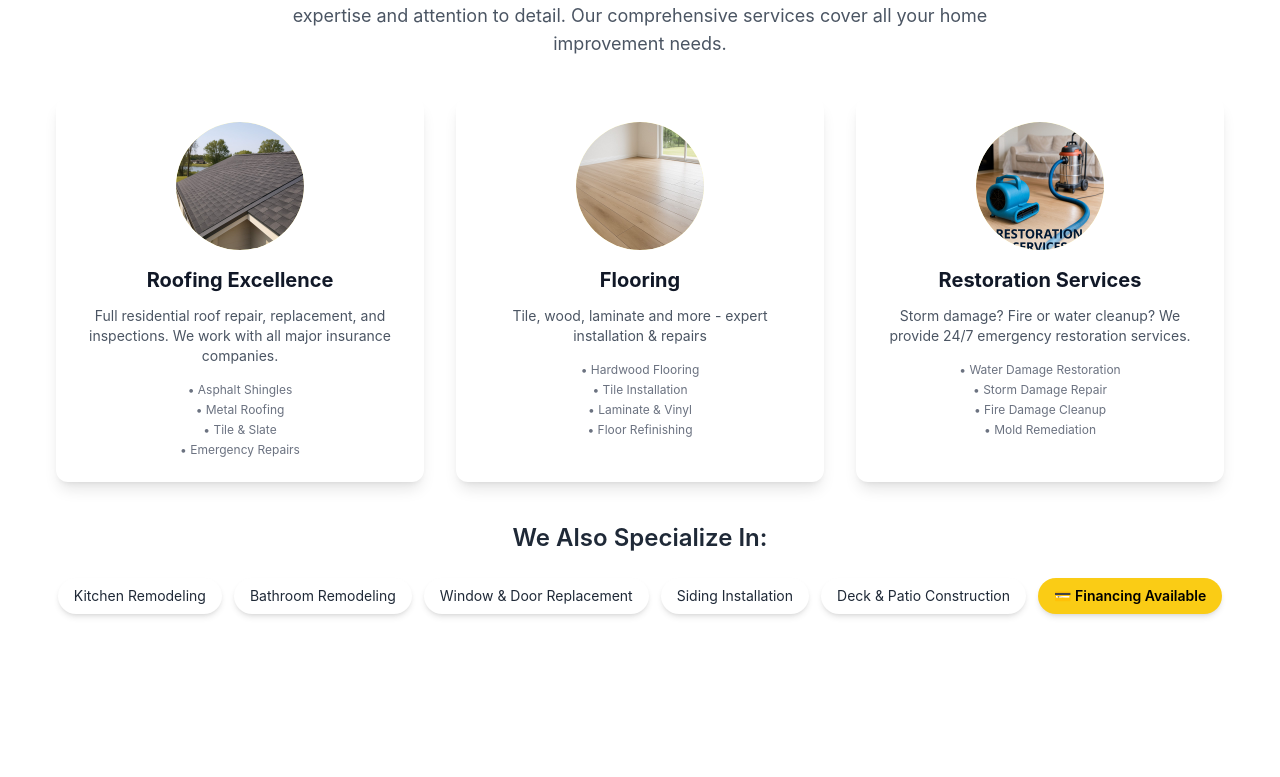
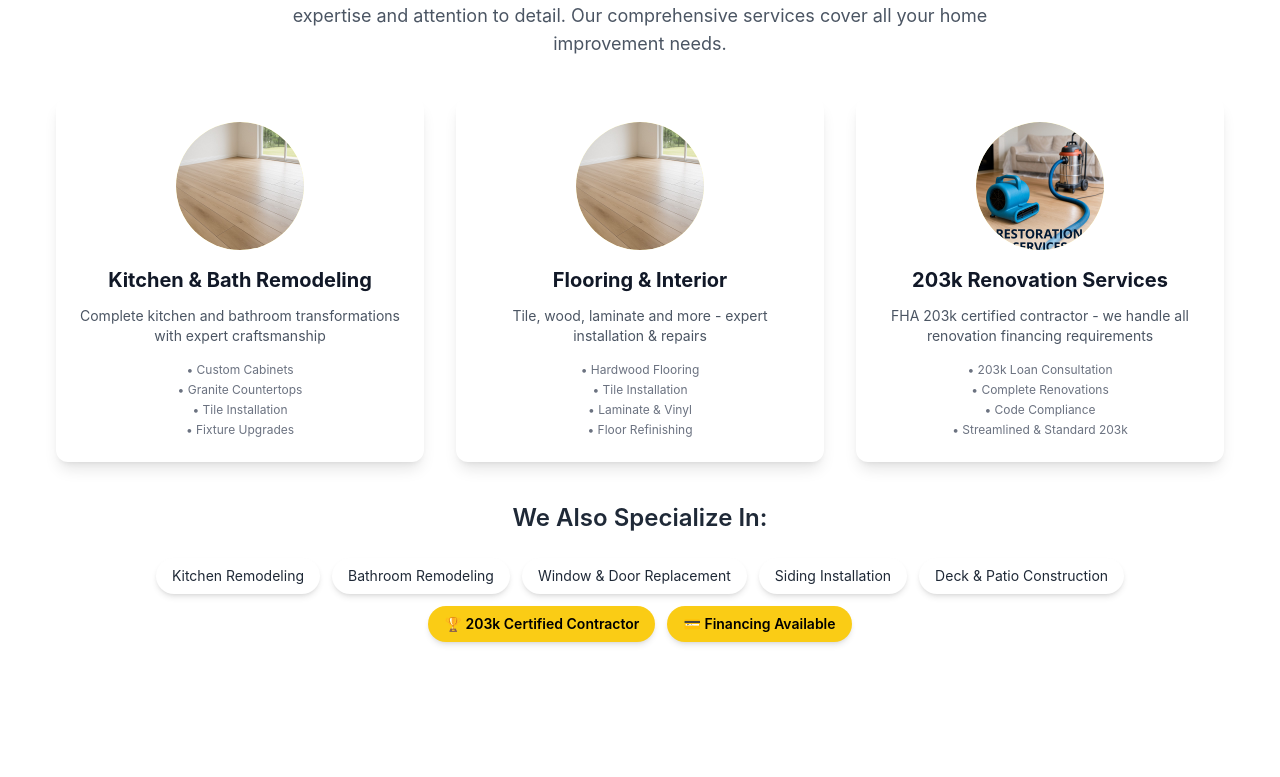
Before and after one commit to dre060/shakcon-properties, a Next.js app: page / in a window 1280 px wide. Shown: the part 1646-2423 px from the top of the page. Built offline with nearby package versions, Linux system fonts and the light colour scheme.

Commit message:
Added Book Appointment section and design updates

```diff
--- a/app/about/page.js
+++ b/app/about/page.js
@@ -65,6 +65,11 @@ export default function AboutPage() {
       icon: "/fcrc.png"
     },
     {
+      title: "203k Renovation Specialist",
+      description: "FHA 203k certified for renovation financing",
+      icon: "/203k.png"
+    },
+    {
       title: "EPA Lead-Safe Certified Firm",
       description: "Certified for safe renovation practices",
       icon: "/lead-safe.png"
@@ -94,6 +99,9 @@ export default function AboutPage() {
             A Florida-certified residential contractor dedicated to transforming homes
             with quality craftsmanship, integrity, and exceptional service throughout Central Florida.
           </p>
+          <div className="mt-6 inline-block bg-yellow-400 text-black px-6 py-3 rounded-full font-semibold">
+            🏆 203k Certified Contractor
+          </div>
         </div>
       </section>
 
@@ -140,6 +148,10 @@ export default function AboutPage() {
                   results that enhance both the beauty and value of your property.
                 </p>
                 <p>
+                  As a 203k certified contractor, we help homebuyers finance their renovation projects through
+                  FHA 203k loans, making home ownership and improvement more accessible.
+                </p>
+                <p>
                   Today, we're proud to be a Florida-certified residential contractor with hundreds of
                   successful projects under our belt. From emergency storm repairs to complete home
                   renovations, we treat every project with the care and attention it deserves.
@@ -151,6 +163,9 @@ export default function AboutPage() {
                 </span>
                 <span className="bg-green-100 text-green-800 px-4 py-2 rounded-full font-semibold">
                   ⭐ 4.8 Star Rating
+                </span>
+                <span className="bg-yellow-100 text-yellow-800 px-4 py-2 rounded-full font-semibold">
+                  🏠 203k Certified
                 </span>
               </div>
             </div>
@@ -217,7 +232,7 @@ export default function AboutPage() {
             </p>
           </div>
 
-          <div className="grid grid-cols-1 md:grid-cols-3 gap-8">
+          <div className="grid grid-cols-1 md:grid-cols-2 lg:grid-cols-4 gap-8">
             {certifications.map((cert, index) => (
               <div
                 key={index}
--- a/app/components/ContactForm.js
+++ b/app/components/ContactForm.js
@@ -18,12 +18,12 @@ export default function ContactForm() {
   const [submitStatus, setSubmitStatus] = useState(null);
 
   const services = [
-    'Roofing',
     'Kitchen Remodeling',
     'Bathroom Renovation',
     'Flooring',
     'Storm Damage Restoration',
     'General Contracting',
+    '203k Renovation',
     'Emergency Repair',
     'Other'
   ];
--- a/app/components/Footer.js
+++ b/app/components/Footer.js
@@ -15,6 +15,7 @@ export default function Footer() {
             <p className="text-gray-400 text-sm mb-4">{COMPANY_INFO.description}</p>
             <div className="flex gap-3">
               <Image src="/fcrc.png" alt="FCRC" width={30} height={30} className="object-contain opacity-70" />
+              <Image src="/203k.png" alt="203k Certified" width={30} height={30} className="object-contain opacity-70" />
               <Image src="/BBB.png" alt="BBB" width={30} height={30} className="object-contain opacity-70" />
             </div>
           </div>
@@ -34,11 +35,11 @@ export default function Footer() {
           <div>
             <h4 className="font-semibold mb-4">Our Services</h4>
             <ul className="space-y-2 text-gray-400 text-sm">
-              <li>Roofing Installation & Repair</li>
               <li>Kitchen Remodeling</li>
               <li>Bathroom Renovation</li>
               <li>Storm Damage Restoration</li>
               <li>General Contracting</li>
+              <li>203k Renovation Specialist</li>
             </ul>
           </div>
 
@@ -54,7 +55,7 @@ export default function Footer() {
         </div>
 
         <div className="border-t border-gray-800 pt-6 text-center text-gray-400 text-sm">
-          <p>&copy; {currentYear} {COMPANY_INFO.name}. All rights reserved. | Licensed & Insured | {COMPANY_INFO.license}</p>
+          <p>&copy; {currentYear} {COMPANY_INFO.name}. All rights reserved. | Licensed & Insured | {COMPANY_INFO.license} | 203k Certified</p>
         </div>
       </div>
     </footer>
--- a/app/components/ServicesGrid.js
+++ b/app/components/ServicesGrid.js
@@ -4,22 +4,22 @@ import Image from 'next/image';
 export default function ServicesGrid() {
   const services = [
     {
-      title: 'Roofing Excellence',
-      description: 'Full residential roof repair, replacement, and inspections. We work with all major insurance companies.',
-      image: '/roofing.jpg',
-      features: ['Asphalt Shingles', 'Metal Roofing', 'Tile & Slate', 'Emergency Repairs']
+      title: 'Kitchen & Bath Remodeling',
+      description: 'Complete kitchen and bathroom transformations with expert craftsmanship',
+      image: '/flooring.jpg',
+      features: ['Custom Cabinets', 'Granite Countertops', 'Tile Installation', 'Fixture Upgrades']
     },
     {
-      title: 'Flooring',
+      title: 'Flooring & Interior',
       description: 'Tile, wood, laminate and more - expert installation & repairs',
       image: '/flooring.jpg',
       features: ['Hardwood Flooring', 'Tile Installation', 'Laminate & Vinyl', 'Floor Refinishing']
     },
     {
-      title: 'Restoration Services',
-      description: 'Storm damage? Fire or water cleanup? We provide 24/7 emergency restoration services.',
+      title: '203k Renovation Services',
+      description: 'FHA 203k certified contractor - we handle all renovation financing requirements',
       image: '/restoration.jpg',
-      features: ['Water Damage Restoration', 'Storm Damage Repair', 'Fire Damage Cleanup', 'Mold Remediation']
+      features: ['203k Loan Consultation', 'Complete Renovations', 'Code Compliance', 'Streamlined & Standard 203k']
     }
   ];
 
@@ -64,6 +64,9 @@ export default function ServicesGrid() {
             <span className="bg-white px-4 py-2 rounded-full shadow-md text-sm">Window & Door Replacement</span>
             <span className="bg-white px-4 py-2 rounded-full shadow-md text-sm">Siding Installation</span>
             <span className="bg-white px-4 py-2 rounded-full shadow-md text-sm">Deck & Patio Construction</span>
+            <span className="bg-yellow-400 text-black px-4 py-2 rounded-full shadow-md text-sm font-semibold">
+              🏆 203k Certified Contractor
+            </span>
             <a
               href="/financing"
               className="bg-yellow-400 text-black px-4 py-2 rounded-full shadow-md text-sm hover:bg-yellow-500 transition-colors duration-300 font-semibold"
--- a/app/config.js
+++ b/app/config.js
@@ -3,7 +3,7 @@ const config = {
   company: {
     name: 'Shakcon Properties',
     tagline: 'For All Your Home Restoration Needs',
-    description: 'Florida-licensed residential contractor serving Central Florida with quality craftsmanship and integrity.',
+    description: 'Florida-licensed residential contractor serving Central Florida with quality craftsmanship and integrity. 203k Renovation Specialist.',
     license: 'CRC1334828',
   },
   contact: {
@@ -38,7 +38,7 @@ const config = {
     'Window & Door Replacement',
     'Siding Installation',
     'Deck & Patio Construction',
-    'Roofing Installation & Repair',
+    '203k Renovation Specialist',
   ],
   stats: {
     projects: '250+',
--- a/app/constants/index.js
+++ b/app/constants/index.js
@@ -2,7 +2,7 @@
 export const COMPANY_INFO = {
   name: 'Shakcon Properties',
   tagline: 'For All Your Home Restoration Needs',
-  description: 'Florida-licensed residential contractor serving Central Florida with quality craftsmanship and integrity.',
+  description: 'Florida-licensed residential contractor serving Central Florida with quality craftsmanship and integrity. 203k Renovation Specialist.',
   license: 'CRC1334828',
 };
 
@@ -33,18 +33,6 @@ export const SERVICE_AREAS = [
 ];
 
 export const SERVICES = [
-  {
-    title: 'Roofing Services',
-    description: 'Complete roofing solutions for your home',
-    features: [
-      'Complete roof replacement',
-      'Roof repair and maintenance',
-      'Storm damage assessment',
-      'Insurance claim assistance',
-      'Leak detection and repair',
-      'Gutter installation'
-    ]
-  },
   {
     title: 'Kitchen Remodeling',
     description: 'Transform your kitchen into a modern masterpiece',
@@ -92,6 +80,18 @@ export const SERVICES = [
       'Deck & patio construction',
       'Interior & exterior painting'
     ]
+  },
+  {
+    title: '203k Renovation Specialist',
+    description: 'FHA 203k certified contractor for renovation financing',
+    features: [
+      '203k loan consultation',
+      'Complete home renovations',
+      'Historic home restoration',
+      'Energy-efficient upgrades',
+      'Code compliance expertise',
+      'Streamlined & Standard 203k'
+    ]
   }
 ];
 
@@ -107,7 +107,7 @@ export const TESTIMONIALS = [
     name: 'Sarah M.',
     location: 'Orlando',
     rating: 5,
-    review: 'Exceptional work on our roof replacement. Professional, timely, and great communication throughout the project. They handled everything with our insurance company.'
+    review: 'Exceptional work on our home renovation. Professional, timely, and great communication throughout the project. They handled everything with our 203k loan.'
   },
   {
     name: 'John D.',
@@ -125,6 +125,7 @@ export const TESTIMONIALS = [
 
 export const CERTIFICATIONS = [
   { name: 'FCRC Registered', image: '/fcrc.png' },
+  { name: '203k Certified', image: '/203k.png' },
   { name: 'Lead Safe Certified', image: '/lead-safe.png' },
   { name: 'BBB Accredited', image: '/BBB.png' }
 ];
--- a/app/services/page.js
+++ b/app/services/page.js
@@ -62,18 +62,18 @@ const services = [
     details: 'As a full-service contractor, we can handle any home improvement project from start to finish, ensuring quality results every time.'
   },
   {
-    title: 'Roofing Services',
-    image: '/roof.jpg',
-    description: 'Complete roofing solutions for your home',
+    title: '203k Renovation Specialist',
+    image: '/project1.jpg',
+    description: 'FHA 203k certified contractor for renovation financing',
     features: [
-      'Complete roof replacement',
-      'Roof repair and maintenance',
-      'Storm damage assessment',
-      'Insurance claim assistance',
-      'Leak detection and repair',
-      'Gutter installation'
+      '203k loan consultation & guidance',
+      'Complete home renovations',
+      'Historic home restoration',
+      'Energy-efficient upgrades',
+      'Code compliance expertise',
+      'Streamlined & Standard 203k projects'
     ],
-    details: 'Our roofing experts have over 15 years of experience working with all types of roofing materials including asphalt shingles, metal roofing, tile, and flat roofs.'
+    details: 'As a 203k certified contractor, we specialize in helping homebuyers finance their renovation projects through FHA 203k loans. We guide you through the entire process from consultation to completion.'
   }
 ];
 
@@ -85,6 +85,9 @@ export default function ServicesPage() {
         <div className="max-w-4xl mx-auto text-center">
           <h1 className="text-5xl font-bold mb-6 animate-fade-in">Our Services</h1>
           <p className="text-xl text-gray-300">Comprehensive Home Improvement Solutions</p>
+          <div className="mt-6 inline-block bg-yellow-400 text-black px-6 py-3 rounded-full font-semibold">
+            🏆 203k Certified Contractor
+          </div>
         </div>
       </section>
 
@@ -94,8 +97,8 @@ export default function ServicesPage() {
           <h2 className="text-3xl font-bold mb-6">What We Offer</h2>
           <p className="text-lg text-gray-600 max-w-3xl mx-auto">
             From emergency repairs to complete home renovations, Shakcon Properties provides comprehensive
-            services to meet all your home improvement needs. Our experienced team delivers quality
-            craftsmanship on every project.
+            services to meet all your home improvement needs. As a 203k certified contractor, we can help you
+            finance your renovation through FHA 203k loans.
           </p>
         </div>
 
@@ -149,10 +152,10 @@ export default function ServicesPage() {
             </div>
             <div className="text-center">
               <div className="bg-yellow-400 w-20 h-20 rounded-full flex items-center justify-center mx-auto mb-4">
-                <span className="text-3xl">📅</span>
+                <span className="text-3xl">🏆</span>
               </div>
-              <h3 className="text-xl font-semibold mb-2">On-Time Completion</h3>
-              <p className="text-gray-600">We respect your time and stick to our schedules</p>
+              <h3 className="text-xl font-semibold mb-2">203k Certified</h3>
+              <p className="text-gray-600">Specialized expertise in FHA 203k renovation loans</p>
             </div>
             <div className="text-center">
               <div className="bg-yellow-400 w-20 h-20 rounded-full flex items-center justify-center mx-auto mb-4">
```
